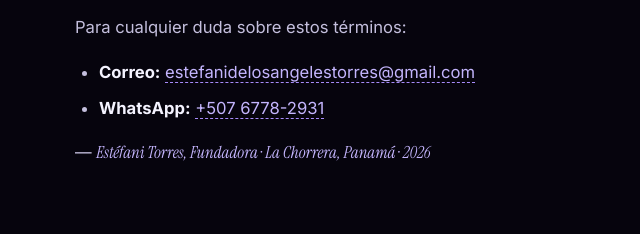
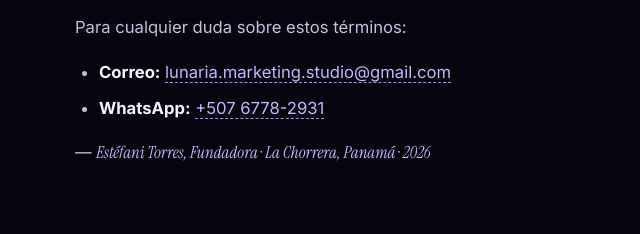
Before and after one commit to estefaniii/lunaria-studio, a website: page terminos.html in a window 1280 px wide. Shown: the part 3313-3547 px from the top of the page, 185-825 px from the left. Drawn offline with Linux system fonts and the light colour scheme.

Commit message:
Update contact email address in terminos.html

```diff
--- a/terminos.html
+++ b/terminos.html
@@ -133,7 +133,7 @@
           <h2>13. Contacto</h2>
           <p>Para cualquier duda sobre estos términos:</p>
           <ul>
-            <li><strong>Correo:</strong> <a href="mailto:estefanidelosangelestorres@gmail.com">estefanidelosangelestorres@gmail.com</a></li>
+            <li><strong>Correo:</strong> <a href="mailto:lunaria.marketing.studio@gmail.com">lunaria.marketing.studio@gmail.com</a></li>
             <li><strong>WhatsApp:</strong> <a href="https://wa.me/50767782931">+507 6778-2931</a></li>
           </ul>
           <p>— <span class="italic-serif" style="color:var(--purple-300);">Estéfani Torres, Fundadora · La Chorrera, Panamá · 2026</span></p>
@@ -162,7 +162,7 @@
         </div>
         <div class="footer-col">
           <h6>Contacto</h6>
-          <ul><li><a href="mailto:estefanidelosangelestorres@gmail.com">Email</a></li><li><a href="tel:+50767782931">+507 6778-2931</a></li><li><a href="https://wa.me/50767782931">WhatsApp</a></li></ul>
+          <ul><li><a href="mailto:lunaria.marketing.studio@gmail.com">Email</a></li><li><a href="tel:+50767782931">+507 6778-2931</a></li><li><a href="https://wa.me/50767782931">WhatsApp</a></li></ul>
         </div>
       </div>
       <div class="footer-bottom">
```
